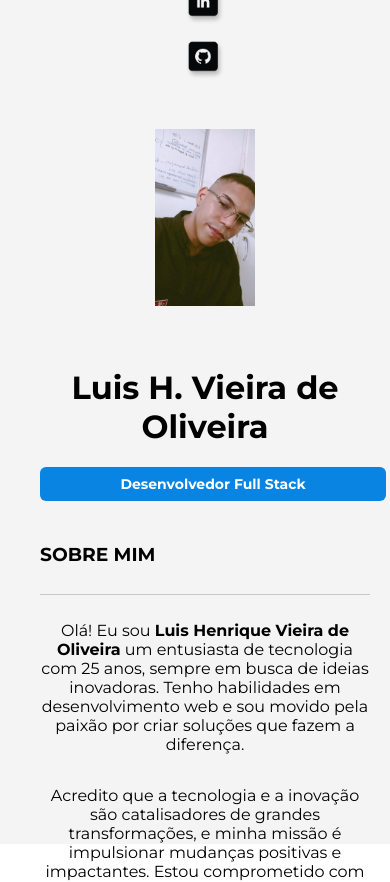
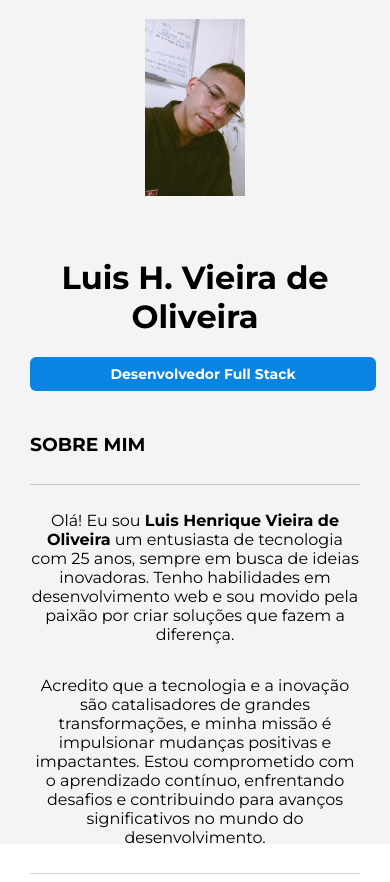
Before and after one commit to lh5818181/myLinkBio_Vite, a Vue app: page / in a window 390 px wide. Shown: the top 882 px of the page. Built offline with nearby package versions, Linux system fonts and the light colour scheme.

Commit message:
ajustando responsividade

```diff
--- a/src/components/Icons.vue
+++ b/src/components/Icons.vue
@@ -32,13 +32,9 @@ export default {
         flex-direction: column;
         align-items: center;
         padding: 10px;
-  width: 100%; /* Adiciona largura total para centralizar no layout */
     }
     .icon-container {
         margin: 5px;
-  width: 100%; /* Adiciona largura total para centralizar no layout */
-  display: flex; /* Permite centralizar os ícones */
-  justify-content: center; /* Centraliza os ícones no container */
     }
     .icon-button {
         background-color: transparent;
```
Lines whose indentation alone changed are shown as unchanged.
